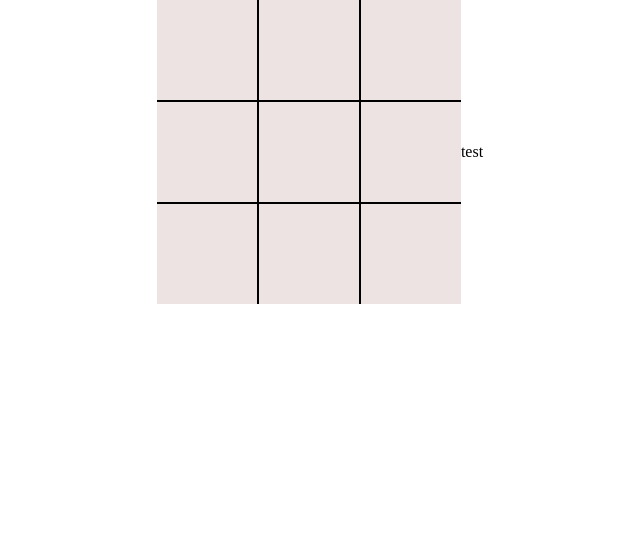
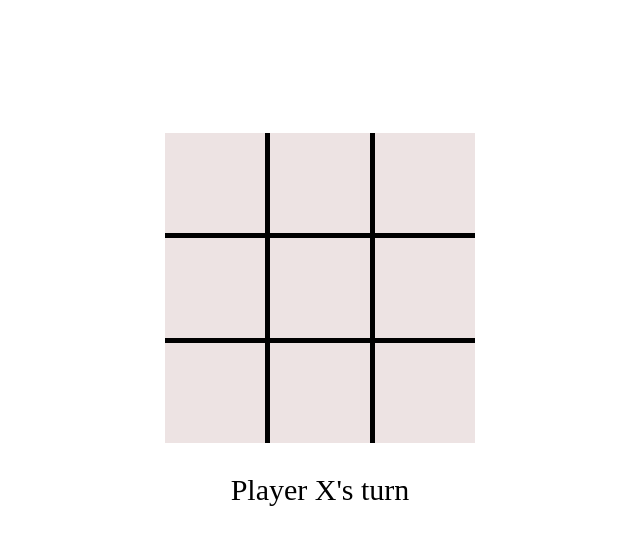
Before and after one commit to tony770/TicTacToe, a plain HTML site: page index.html in a window 1280 px wide. Shown: the whole page, without its empty margins (320-960 px from the left). Drawn offline with Linux system fonts and the light colour scheme.

Commit message:
applied some styling

```diff
--- a/index.html
+++ b/index.html
@@ -10,7 +10,7 @@
     <div class="main_container">
         <div class="board_container">
         </div>
-        <div class="gameState">test</div>
+        <div class="gameState">Player X's turn</div>
     </div>
 
 
--- a/scripts.js
+++ b/scripts.js
@@ -96,7 +96,7 @@ const display = () => {
                     cell.textContent = game.getCurrentPlayer().getMarker();
                     if(game.checkWin())
                     {
-                        gameState.textContent = `Player ${game.getCurrentPlayer().getMarker()} Wins`;
+                        gameState.textContent = `Player ${game.getCurrentPlayer().getMarker()} wins`;
                     }
                     else if(game.checkDraw())
                     {
@@ -105,7 +105,7 @@ const display = () => {
                     else
                     {
                         game.switchPlayer();
-                        gameState.textContent = `${game.getCurrentPlayer().getMarker()}'s turn`
+                        gameState.textContent = `Player ${game.getCurrentPlayer().getMarker()}'s turn`
                     }
                 }
             });
--- a/styles.css
+++ b/styles.css
@@ -6,16 +6,19 @@ body {
 
 .main_container {
     display: flex;
+    height: 80vh;
     align-items: center;
     justify-content: center;
+    flex-direction: column;
 }
 
 .board_container {
     display: grid;
     grid-template-columns: repeat(3, 100px);
     grid-template-rows: repeat(3, 100px);
-    gap: 2px;
+    gap: 5px;
     background-color: lightblue;
+    margin-bottom: 30px;
 }
 
 .cell {
@@ -29,9 +32,13 @@ body {
 }
 
 .cell:not(:nth-child(3n)) {
-    border-right: 2px solid #000;
+    border-right: 5px solid #000;
 }
 
 .cell:not(:nth-last-child(-n+3)) {
-    border-bottom: 2px solid #000;
+    border-bottom: 5px solid #000;
 }
+
+.gameState {
+    font-size: 30px;
+}
```
